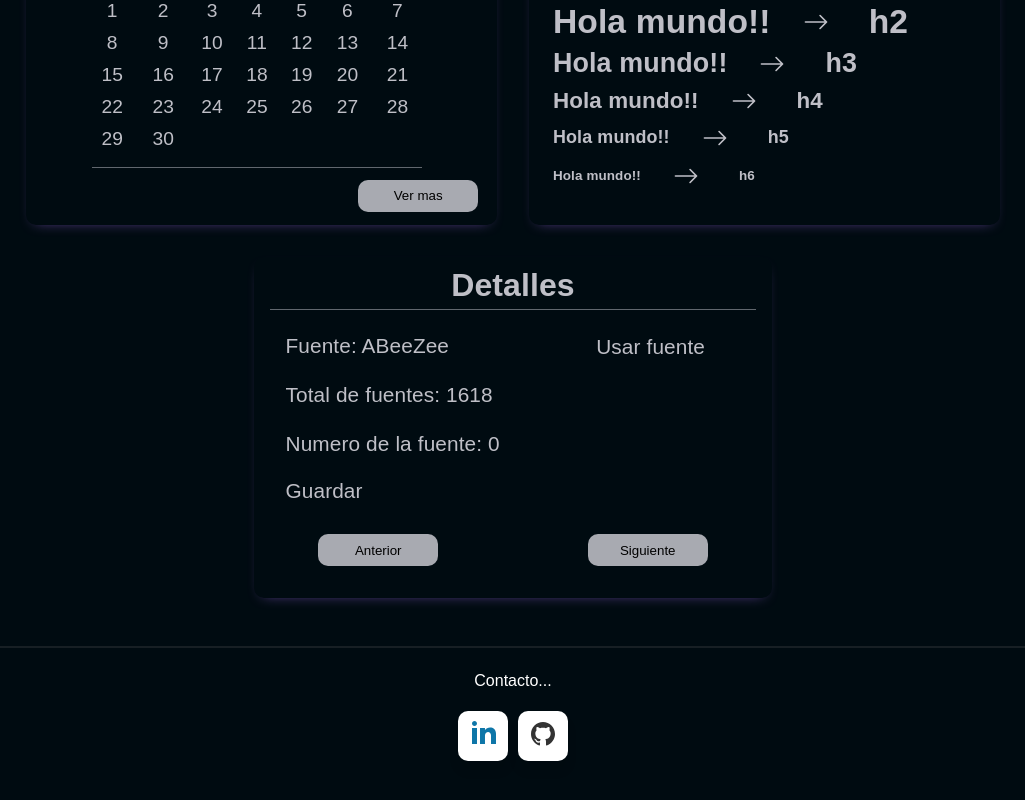
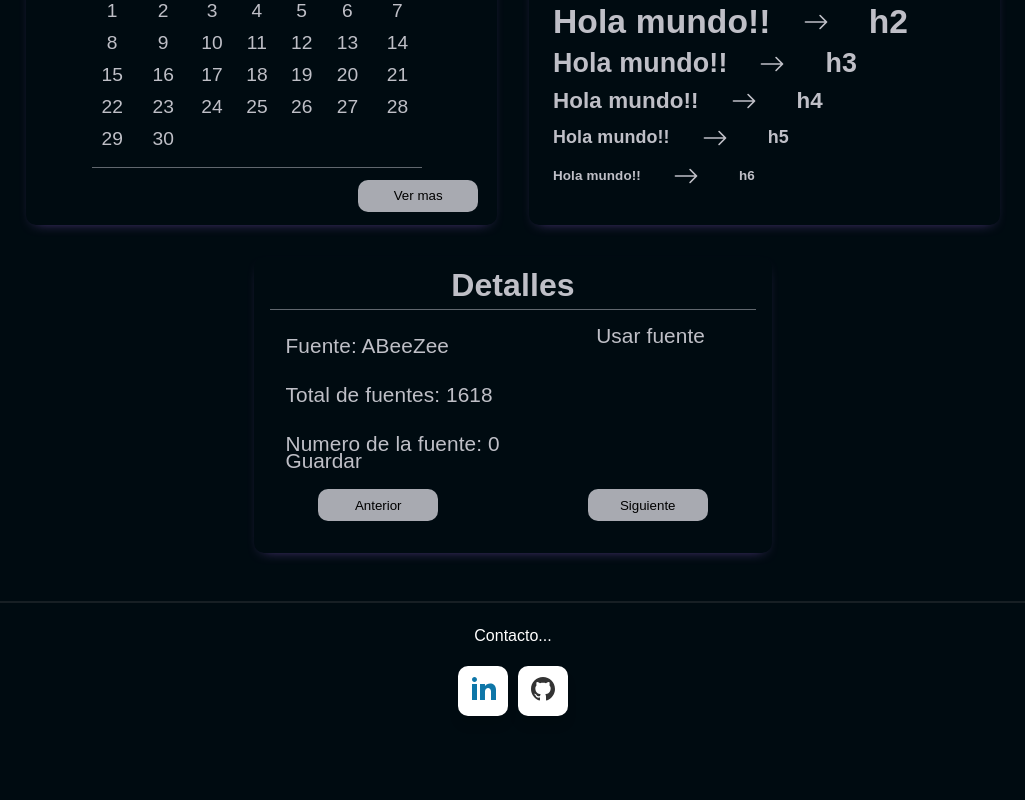
Before and after one commit to Alan-Ribeca/Font-Family, a React (Vite) app: page / in a window 1280 px wide. Shown: the part 718-1518 px from the top of the page, without its empty margins (127-1152 px from the left). Built offline with nearby package versions, Linux system fonts and the light colour scheme; no server answers; a web font is replaced by a local one.

Commit message:
guardando los datos en el localStorage

```diff
--- a/src/components/favorito/Favorito.jsx
+++ b/src/components/favorito/Favorito.jsx
@@ -1,7 +1,21 @@
-import "./favorito.scss"
+import "./favorito.scss";
 
 export const Favorito = () => {
+  const datosTraidos = JSON.parse(localStorage.getItem("datosFavoritos"));
+
   return (
-    <h1>En favorito</h1>
-  )
-}
+    <>
+      <section>
+        <h1>Mis Favoritos</h1>
+
+        <div className="ContainerFavoritos">
+          {datosTraidos.map((nombre, index) => (
+            <div key={index} className="favoritos">
+              <p>El nombre es {nombre}</p>
+            </div>
+          ))}
+        </div>
+      </section>
+    </>
+  );
+};
--- a/src/components/favorito/favorito.scss
+++ b/src/components/favorito/favorito.scss
@@ -0,0 +1,3 @@
+.containerFavorito {
+    height: 100vh;
+}
--- a/src/components/grid/Container.jsx
+++ b/src/components/grid/Container.jsx
@@ -1,4 +1,3 @@
-/* eslint-disable no-unused-vars */
 import "./contenedor.scss";
 import { useContext, useEffect } from "react";
 import { counterContext } from "../../context/counterContext";
@@ -8,7 +7,7 @@ import { GridTres } from "../gridTres/GridTres";
 import { GridCuatro } from "../gridCuatro/GridCuatro";
 
 export const Container = () => {
-  const { selectedFont, handleClick, fontsData } = useContext(counterContext);
+  const { selectedFont, handleClick } = useContext(counterContext);
 
   useEffect(() => {
     const handleKeyDown = (event) => {
--- a/src/components/gridCuatro/GridCuatro.jsx
+++ b/src/components/gridCuatro/GridCuatro.jsx
@@ -11,6 +11,19 @@ export const GridCuatro = () => {
     indexActual,
   } = useContext(counterContext);
 
+  const handleSave = (selectedFont) => {
+    console.log(`se guardo bien la fuente con el nombre: ${selectedFont}`);
+
+    //primero obtengo los datos del localStorage
+    const storedData = JSON.parse(localStorage.getItem("datosFavoritos")) || [];
+
+    //agrego el nuevo valor
+    const newData = [...storedData, selectedFont];
+
+    //agrego los datos actualizados al localStorage
+    localStorage.setItem("datosFavoritos", JSON.stringify(newData));
+  };
+
   return (
     <>
       <div className="containerGridCuatro">
@@ -23,7 +36,9 @@ export const GridCuatro = () => {
         <p className="nombreFuente">
           Numero de la fuente: {indexActual ? indexActual : 0}
         </p>
-        <p className="save">Guardar</p>
+        <button className="save" onClick={() => handleSave(selectedFont)}>
+          Guardar
+        </button>
         <p className="nombreFuente-usar">
           <a
             href={
--- a/src/components/gridCuatro/gridCuatro.scss
+++ b/src/components/gridCuatro/gridCuatro.scss
@@ -40,9 +40,14 @@
   }
 
   .save {
+    position: absolute;
+    top: 65%;
     margin: 0 0 0 1rem;
     font-size: 1.3rem;
-
+    border: none;
+    padding: 0;
+    background-color: transparent;
+    color: rgba(208, 208, 216, 0.918);
     &:hover {
       cursor: pointer;
       color: #7b52b9;
@@ -52,7 +57,7 @@
   .containerBoton {
     display: flex;
     justify-content: space-around;
-    margin-top: 1.8rem;
+    margin-top: 4.8rem;
     position: relative;
     height: 24%;
 
--- a/src/context/StateCompo.jsx
+++ b/src/context/StateCompo.jsx
@@ -41,7 +41,6 @@ export const StateCompo = ({ children }) => {
       const newIndex = indexActual - 1;
       setSelectedFont(fontsData.items[newIndex].family);
       setIndecActual(newIndex);
-      console.log(`anterior ${indexActual}`)
     }
   }
 
@@ -50,7 +49,6 @@ export const StateCompo = ({ children }) => {
       const newIndex = indexActual + 1;
       setSelectedFont(fontsData.items[newIndex].family);
       setIndecActual(newIndex);
-      console.log(`siguiente {currentIndex: ${indexActual}`)
     }
   }
   return (
```
